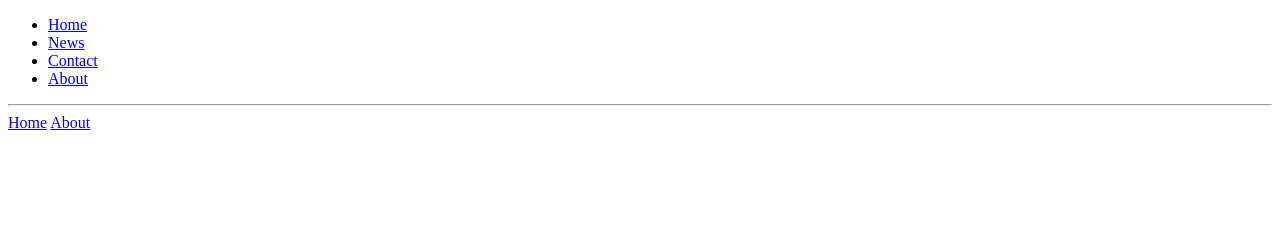
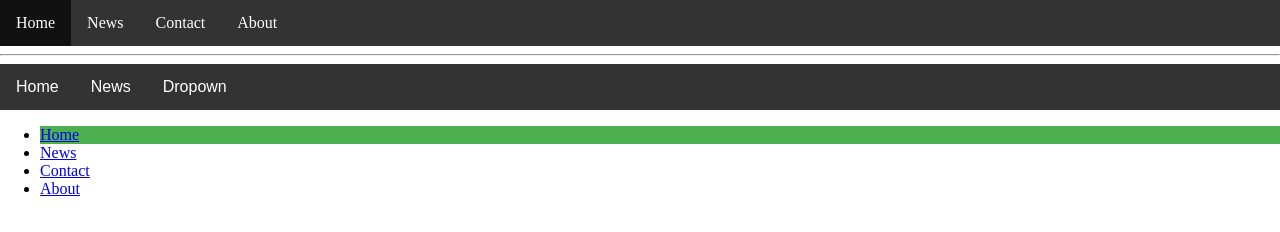
Before and after one commit to onelagjyrevci-ai/webAdv, a plain HTML site: page lesson15/part2/index.html in a window 1280 px wide. Drawn offline with Linux system fonts and the light colour scheme.

Commit message:
lesson 15

```diff
--- a/lesson15/part2/css/style.css
+++ b/lesson15/part2/css/style.css
@@ -0,0 +1,81 @@
+body{
+    margin: 0;
+}
+
+* {
+    box-sizing: border-box;
+}
+
+#horizontal-menu {
+    list-style-type: none;
+    margin: 0;
+    padding: 0;
+    overflow: hidden;
+    background-color: #333;
+}
+
+#horizontal-menu li {
+    float: left;
+}
+#horizontal-menu li a {
+    display: block;
+    color: white;
+    text-align: center;
+    padding: 14px 16px;
+    text-decoration: none;
+}
+
+#horizontal-menu li a:hover:not(.active){
+    background-color: #111;
+}
+
+.active{
+    background-color: #4CAF50;
+}
+
+.navbar {
+    overflow: hidden;
+    background-color: #333;
+    font-family: Arial, Helvetica, sans-serif;
+}
+.navbar a {
+    float: left;
+    font-size: 16px;
+    color: white;
+    text-align: center;
+    padding: 14px 16px;
+    text-decoration: none;
+}
+
+.dropdown {
+    float: left;
+    overflow: hidden;
+}
+
+.dropdown .dropbtn {
+    font-size: 16px;
+    border: none;
+    outline: none;
+    color: white;
+    padding: 14px 16px;
+    background-color: inherit;
+    font: inherit;
+    margin: 0;
+}
+
+
+.navbar a:hover, .dropdown:hover .dropbtn {
+    background-color: #4CAF50;
+}
+
+.dropdown-content {
+    display: none;
+    position: absolute;
+    background-color: #f9f9f9;
+    width: 100%;
+    left: 0;
+    box-shadow: 0px 8px 16px 0px rgba(0,0,0,0.2);
+}
+.dropdown-content .dropdown:hover {
+    display: block;
+}
--- a/lesson15/part2/index.html
+++ b/lesson15/part2/index.html
@@ -4,26 +4,58 @@
     <meta charset="UTF-8">
     <meta name="viewport" content="width=device-width, initial-scale=1.0">
     <title>Document</title>
+    <link rel="stylesheet" href="css/style.css">
 </head>
 <body>
-    <ul>
-        <li class="active"><a href="#">Home</a></li>
-        <li ><a href="#">News</a></li>
-        <li ><a href="#">Contact</a></li>
-        <li ><a href="#">About</a></li>
+    <ul id="horizontal-menu">
+        <li class="active"><a href="#home">Home</a></li>
+        <li ><a href="#news">News</a></li>
+        <li ><a href="#contact">Contact</a></li>
+        <li ><a href="#abput">About</a></li>
     </ul>
 
     <hr>
 
     <div class="navbar">
        <a href="#home">Home</a>
-       <a href="#about">About</a>
-    </div>
+       <a href="#news">News</a>
+    <div class="dropdown">
+        <button class="dropbtn">Dropown</button>
+        <div class="dropdown-content">
+            <div class="row">
+                <div class="column">
+                    <h3>Submenu 1</h3>
+                    <a href="#">Link 1</a>
+                    <a href="#">Link 2</a>
+                    <a href="#">Link 3</a>
+                </div>
 
-    <div class="dropdown">
+                <div class="column">
+                    <h3>Submenu 2</h3>
+                    <a href="#">Link 1</a>
+                    <a href="#">Link 2</a>
+                    <a href="#">Link 3</a>
+                </div>
 
+                <div class="column">
+                    <h3>Submenu 3</h3>
+                    <a href="#">Link 1</a>
+                    <a href="#">Link 2</a>
+                    <a href="#">Link 3</a>
+                </div>
+
+            </div>
+        </div>
+        </div>
 
     </div>
 
+    <ul id="vertical-menu">
+        <li class="active"><a href="#home">Home</a></li>
+        <li ><a href="#news">News</a></li>
+        <li ><a href="#contact">Contact</a></li>
+        <li ><a href="#abput">About</a></li>
+    </ul>
+
 </body>
 </html>
```
